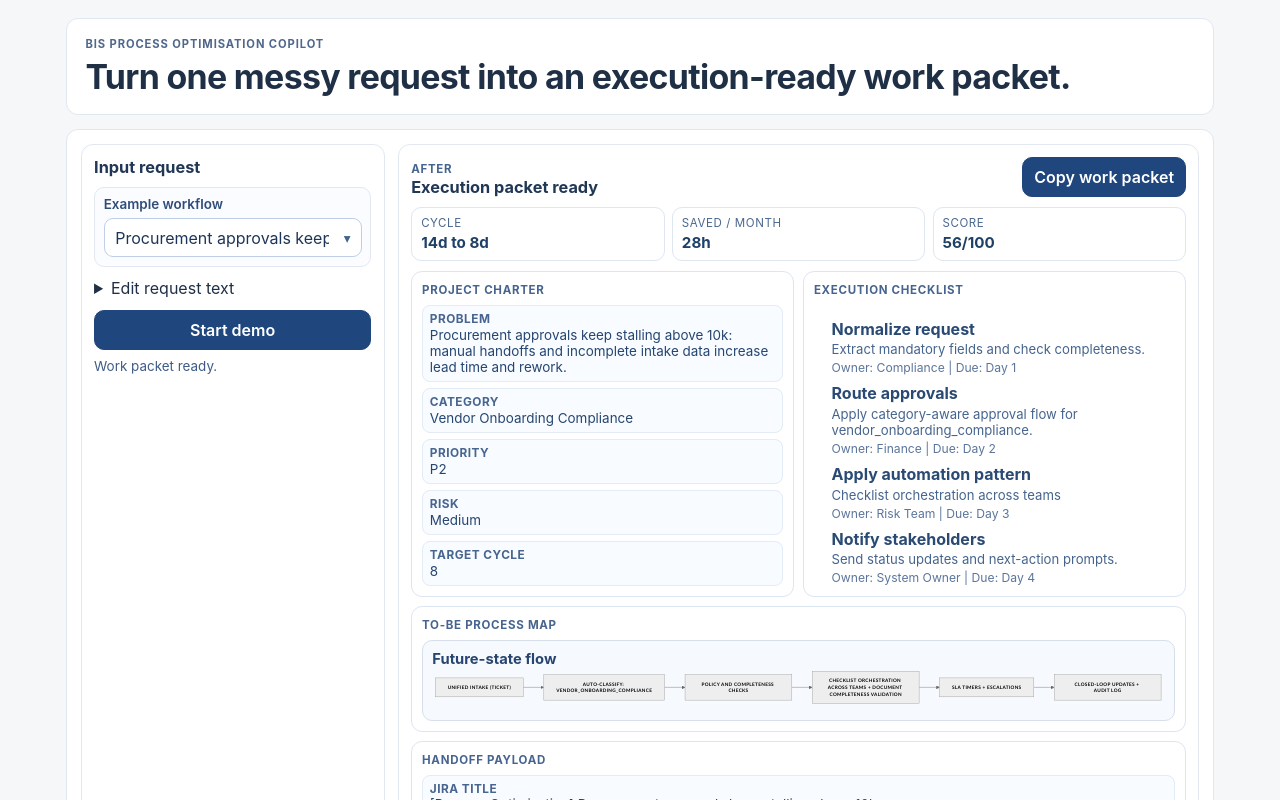
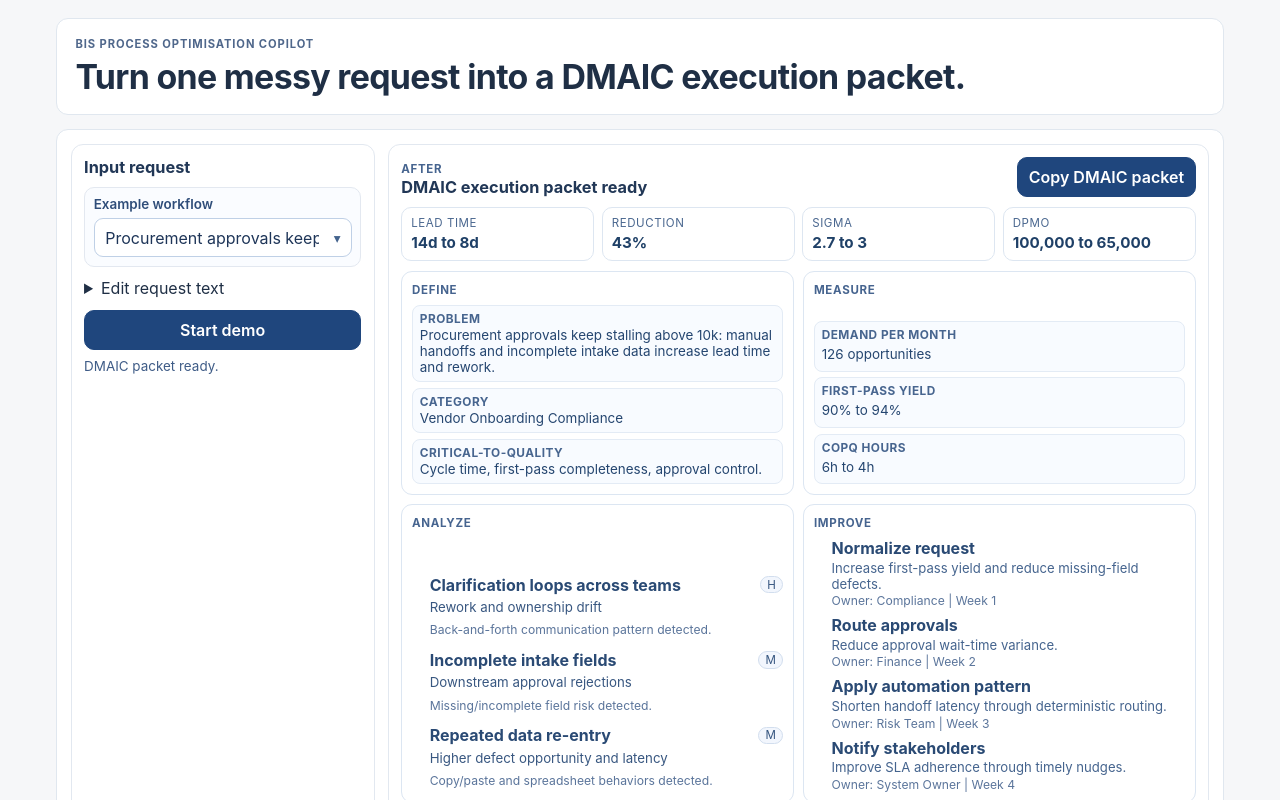
Before and after one commit to KumarNavish/KumarNavish.github.io, a React (Vite) app in the folder site/demos/bis-continual-process-automation-demo/: page / in a window 1280 px wide. Both pictures are taken after a click on the button "Start demo". Shown: the top 800 px of the page. Built offline with nearby package versions, Linux system fonts and the light colour scheme.

Commit message:
refine bis demo: six sigma dmaic-first redesign

```diff
--- a/site/demos/bis-continual-process-automation-demo/src/App.tsx
+++ b/site/demos/bis-continual-process-automation-demo/src/App.tsx
@@ -9,14 +9,45 @@ interface ImpactSnapshot {
   baselineDays: number | null
   targetDays: number | null
   monthlyHoursSaved: number
+  leadTimeReductionPct: number | null
 }
 
-interface ActionItem {
+interface SigmaSnapshot {
+  opportunitiesPerMonth: number
+  baselineDPMO: number
+  targetDPMO: number
+  baselineSigma: number
+  targetSigma: number
+  firstPassCurrentPct: number
+  firstPassTargetPct: number
+  copqHoursCurrent: number
+  copqHoursTarget: number
+}
+
+interface RootCauseItem {
+  cause: string
+  effect: string
+  evidence: string
+  priority: 'H' | 'M'
+}
+
+interface ImproveActionItem {
   id: string
-  title: string
-  detail: string
+  step: string
   owner: string
-  dueDay: number
+  expectedEffect: string
+  dueWeek: number
+}
+
+interface ControlPlanItem {
+  metric: string
+  owner: string
+  frequency: string
+  trigger: string
+}
+
+function clamp(value: number, min: number, max: number): number {
+  return Math.max(min, Math.min(max, value))
 }
 
 function metricToText(value: string | number | null | undefined): string {
@@ -71,22 +102,191 @@ function buildImpactSnapshot(result: PipelineResult): ImpactSnapshot {
   const baselineDays = toNumber(result.charter.baseline_metrics.cycle_time_days)
   const targetDays = toNumber(result.charter.target_metrics.cycle_time_days_target)
 
+  const leadTimeReductionPct =
+    baselineDays !== null && targetDays !== null && baselineDays > 0
+      ? Math.max(0, Math.round(((baselineDays - targetDays) / baselineDays) * 100))
+      : null
+
   return {
     baselineDays,
     targetDays,
     monthlyHoursSaved: result.triage.est_savings_hours_per_month,
+    leadTimeReductionPct,
   }
 }
 
-function buildActionItems(result: PipelineResult): ActionItem[] {
+function dpmoToSigma(dpmo: number): number {
+  const points = [
+    { sigma: 6, dpmo: 3.4 },
+    { sigma: 5, dpmo: 233 },
+    { sigma: 4, dpmo: 6210 },
+    { sigma: 3, dpmo: 66807 },
+    { sigma: 2, dpmo: 308537 },
+    { sigma: 1, dpmo: 690000 },
+  ]
+
+  if (dpmo <= points[0].dpmo) {
+    return points[0].sigma
+  }
+
+  if (dpmo >= points[points.length - 1].dpmo) {
+    return points[points.length - 1].sigma
+  }
+
+  for (let i = 0; i < points.length - 1; i += 1) {
+    const high = points[i]
+    const low = points[i + 1]
+
+    if (dpmo >= high.dpmo && dpmo <= low.dpmo) {
+      const highLog = Math.log10(high.dpmo)
+      const lowLog = Math.log10(low.dpmo)
+      const currentLog = Math.log10(dpmo)
+      const ratio = (currentLog - highLog) / (lowLog - highLog)
+      const interpolated = high.sigma - ratio * (high.sigma - low.sigma)
+      return Number(interpolated.toFixed(1))
+    }
+  }
+
+  return 1
+}
+
+function buildSigmaSnapshot(result: PipelineResult): SigmaSnapshot {
+  const volume =
+    result.extracted.volume_per_month ?? result.sample.ground_truth.volume_per_month ?? 40
+  const manualSteps = Math.max(1, result.extracted.manual_step_count)
+  const opportunitiesPerMonth = Math.max(1, volume * manualSteps)
+
+  const riskBaseRate: Record<'low' | 'medium' | 'high', number> = {
+    low: 0.06,
+    medium: 0.09,
+    high: 0.13,
+  }
+
+  const baselineRate = clamp(
+    riskBaseRate[result.triage.risk_level] + Math.min(0.06, Math.max(0, (manualSteps - 2) * 0.01)),
+    0.03,
+    0.25,
+  )
+
+  const automationLift = clamp(result.triage.automation_score / 160, 0.2, 0.7)
+  const targetRate = clamp(baselineRate * (1 - automationLift), 0.008, 0.16)
+
+  const baselineDPMO = Math.round(baselineRate * 1_000_000)
+  const targetDPMO = Math.round(targetRate * 1_000_000)
+
+  const copqHoursCurrent = Math.round(opportunitiesPerMonth * baselineRate * 0.5)
+  const copqHoursTarget = Math.round(opportunitiesPerMonth * targetRate * 0.5)
+
+  return {
+    opportunitiesPerMonth,
+    baselineDPMO,
+    targetDPMO,
+    baselineSigma: dpmoToSigma(baselineDPMO),
+    targetSigma: dpmoToSigma(targetDPMO),
+    firstPassCurrentPct: Math.round((1 - baselineRate) * 100),
+    firstPassTargetPct: Math.round((1 - targetRate) * 100),
+    copqHoursCurrent,
+    copqHoursTarget,
+  }
+}
+
+function buildRootCauses(result: PipelineResult): RootCauseItem[] {
+  const catalog: Record<string, { cause: string; effect: string; evidence: string }> = {
+    delay: {
+      cause: 'Approval queue variability',
+      effect: 'Lead-time spikes and SLA misses',
+      evidence: 'Delay language detected in request.',
+    },
+    back_and_forth: {
+      cause: 'Clarification loops across teams',
+      effect: 'Rework and ownership drift',
+      evidence: 'Back-and-forth communication pattern detected.',
+    },
+    manual_work: {
+      cause: 'Manual routing and updates',
+      effect: 'Inconsistent handling and long cycle time',
+      evidence: 'Manual handling references detected.',
+    },
+    rekeying: {
+      cause: 'Repeated data re-entry',
+      effect: 'Higher defect opportunity and latency',
+      evidence: 'Copy/paste and spreadsheet behaviors detected.',
+    },
+    missing_fields: {
+      cause: 'Incomplete intake fields',
+      effect: 'Downstream approval rejections',
+      evidence: 'Missing/incomplete field risk detected.',
+    },
+    escalation: {
+      cause: 'Late risk surfacing',
+      effect: 'Emergency escalation workload',
+      evidence: 'Escalation terms detected in request.',
+    },
+    ownership_confusion: {
+      cause: 'Unclear process ownership',
+      effect: 'Stalled handoffs and poor accountability',
+      evidence: 'Ownership confusion terms detected.',
+    },
+  }
+
+  const mapped = result.extracted.pain_keywords
+    .map((keyword) => catalog[keyword])
+    .filter((item): item is { cause: string; effect: string; evidence: string } => Boolean(item))
+
+  if (mapped.length === 0) {
+    return [
+      {
+        cause: 'Manual handoff complexity',
+        effect: 'Cycle-time variance and rework',
+        evidence: `${result.extracted.manual_step_count} manual touchpoints detected.`,
+        priority: 'H',
+      },
+      {
+        cause: 'Cross-system fragmentation',
+        effect: 'Delayed status synchronization',
+        evidence:
+          result.extracted.key_systems.length > 0
+            ? `Systems involved: ${result.extracted.key_systems.join(', ')}.`
+            : 'Multiple workflow systems implied by request context.',
+        priority: 'M',
+      },
+    ]
+  }
+
+  return mapped.slice(0, 3).map((item, index) => ({
+    ...item,
+    priority: index === 0 ? 'H' : 'M',
+  }))
+}
+
+function buildImprovePlan(result: PipelineResult): ImproveActionItem[] {
+  const effectMap: Record<string, string> = {
+    validation: 'Increase first-pass yield and reduce missing-field defects.',
+    approval: 'Reduce approval wait-time variance.',
+    routing: 'Shorten handoff latency through deterministic routing.',
+    notification: 'Improve SLA adherence through timely nudges.',
+    update: 'Close execution loop with synchronized status updates.',
+  }
+
   const fallbackOwners = ['Process Lead', 'Ops Manager', 'Control Owner', 'System Owner']
 
   return result.blueprint.steps.slice(0, 4).map((step, index) => ({
     id: step.id,
-    title: step.name,
-    detail: step.description,
+    step: step.name,
     owner: result.extracted.approval_roles[index] ?? fallbackOwners[index] ?? 'Operations Team',
-    dueDay: index + 1,
+    expectedEffect: effectMap[step.type] ?? 'Reduce variation and improve flow.',
+    dueWeek: index + 1,
+  }))
+}
+
+function buildControlPlan(result: PipelineResult): ControlPlanItem[] {
+  const fallbackOwners = ['Process Owner', 'Quality Lead', 'Operations Manager']
+
+  return result.blueprint.monitoring.slice(0, 3).map((item, index) => ({
+    metric: item.metric,
+    owner: fallbackOwners[index] ?? 'Process Team',
+    frequency: index === 0 ? 'Daily' : 'Weekly',
+    trigger: item.alert_condition,
   }))
 }
 
@@ -126,7 +326,10 @@ function App() {
   )
 
   const impactSnapshot = useMemo(() => (result ? buildImpactSnapshot(result) : null), [result])
-  const actionItems = useMemo(() => (result ? buildActionItems(result) : []), [result])
+  const sigmaSnapshot = useMemo(() => (result ? buildSigmaSnapshot(result) : null), [result])
+  const rootCauses = useMemo(() => (result ? buildRootCauses(result) : []), [result])
+  const improvePlan = useMemo(() => (result ? buildImprovePlan(result) : []), [result])
+  const controlPlan = useMemo(() => (result ? buildControlPlan(result) : []), [result])
 
   const previewBaselineDays = selectedSample?.ground_truth.baseline_cycle_time_days ?? null
   const previewVolume = selectedSample?.ground_truth.volume_per_month ?? null
@@ -145,9 +348,14 @@ function App() {
       ? (result.exports.jira_issue_create.fields as Record<string, unknown>)
       : null
 
-  const servicenowPayload =
-    result && typeof result.exports.servicenow_record_create === 'object'
-      ? (result.exports.servicenow_record_create as Record<string, unknown>)
+  const servicenowBody =
+    result &&
+    typeof result.exports.servicenow_record_create === 'object' &&
+    typeof (result.exports.servicenow_record_create as Record<string, unknown>).payload === 'object'
+      ? ((result.exports.servicenow_record_create as Record<string, unknown>).payload as Record<
+          string,
+          unknown
+        >)
       : null
 
   const trackerPayload =
@@ -165,7 +373,7 @@ function App() {
     if (!result) {
       return 'Click Start demo.'
     }
-    return 'Work packet ready.'
+    return 'DMAIC packet ready.'
   }, [error, isRunning, result])
 
   function handleSampleChange(sampleId: string) {
@@ -218,6 +426,13 @@ function App() {
       workflow: result.sample.title,
       triage: result.triage,
       charter: result.charter,
+      six_sigma: {
+        impact: impactSnapshot,
+        sigma: sigmaSnapshot,
+        root_causes: rootCauses,
+        improve_plan: improvePlan,
+        control_plan: controlPlan,
+      },
       process_map: {
         as_is_mermaid: result.asIsMermaid,
         to_be_mermaid: result.toBeMermaid,
@@ -226,14 +441,14 @@ function App() {
       exports: result.exports,
     }
 
-    await copyJson('Work packet', packagePayload)
+    await copyJson('DMAIC work packet', packagePayload)
   }
 
   return (
     <main className="page-shell">
       <header className="hero">
         <p className="eyebrow">BIS Process Optimisation Copilot</p>
-        <h1>Turn one messy request into an execution-ready work packet.</h1>
+        <h1>Turn one messy request into a DMAIC execution packet.</h1>
       </header>
 
       <section className="panel workspace-panel">
@@ -305,34 +520,43 @@ function App() {
               <header className="packet-header">
                 <div>
                   <p className="label">After</p>
-                  <h2>Execution packet ready</h2>
+                  <h2>DMAIC execution packet ready</h2>
                 </div>
                 <button className="primary-btn" onClick={() => void copyFullPack()}>
-                  Copy work packet
+                  Copy DMAIC packet
                 </button>
               </header>
 
-              <div className="summary-row">
+              <div className="summary-row four-up">
                 <article className="summary-card">
-                  <span>Cycle</span>
+                  <span>Lead Time</span>
                   <strong>
                     {formatDays(beforeCycleTime)} to {formatDays(afterCycleTime)}
                   </strong>
                 </article>
                 <article className="summary-card">
-                  <span>Saved / month</span>
-                  <strong>{impactSnapshot.monthlyHoursSaved}h</strong>
+                  <span>Reduction</span>
+                  <strong>{impactSnapshot.leadTimeReductionPct ?? 0}%</strong>
                 </article>
                 <article className="summary-card">
-                  <span>Score</span>
-                  <strong>{result.triage.automation_score}/100</strong>
+                  <span>Sigma</span>
+                  <strong>
+                    {sigmaSnapshot.baselineSigma} to {sigmaSnapshot.targetSigma}
+                  </strong>
+                </article>
+                <article className="summary-card">
+                  <span>DPMO</span>
+                  <strong>
+                    {sigmaSnapshot.baselineDPMO.toLocaleString()} to{' '}
+                    {sigmaSnapshot.targetDPMO.toLocaleString()}
+                  </strong>
                 </article>
               </div>
 
-              <section className="packet-grid">
-                <article className="packet-card">
-                  <p className="card-kicker">Project charter</p>
-                  <ul className="value-list">
+              <section className="dmaic-grid">
+                <article className="dmaic-card">
+                  <p className="card-kicker">Define</p>
+                  <ul className="field-list">
                     <li>
                       <strong>Problem</strong>
                       <span>{result.charter.problem_statement}</span>
@@ -342,50 +566,95 @@ function App() {
                       <span>{prettyCategory(result.triage.category)}</span>
                     </li>
                     <li>
-                      <strong>Priority</strong>
-                      <span>{result.triage.priority}</span>
-                    </li>
-                    <li>
-                      <strong>Risk</strong>
-                      <span>{prettyCategory(result.triage.risk_level)}</span>
-                    </li>
-                    <li>
-                      <strong>Target cycle</strong>
-                      <span>{metricToText(result.charter.target_metrics.cycle_time_days_target)}</span>
+                      <strong>Critical-to-quality</strong>
+                      <span>Cycle time, first-pass completeness, approval control.</span>
                     </li>
                   </ul>
                 </article>
 
-                <article className="packet-card">
-                  <p className="card-kicker">Execution checklist</p>
-                  <ol className="checklist">
-                    {actionItems.map((item) => (
+                <article className="dmaic-card">
+                  <p className="card-kicker">Measure</p>
+                  <ul className="field-list">
+                    <li>
+                      <strong>Demand per month</strong>
+                      <span>{sigmaSnapshot.opportunitiesPerMonth.toLocaleString()} opportunities</span>
+                    </li>
+                    <li>
+                      <strong>First-pass yield</strong>
+                      <span>
+                        {sigmaSnapshot.firstPassCurrentPct}% to {sigmaSnapshot.firstPassTargetPct}%
+                      </span>
+                    </li>
+                    <li>
+                      <strong>COPQ hours</strong>
+                      <span>
+                        {sigmaSnapshot.copqHoursCurrent}h to {sigmaSnapshot.copqHoursTarget}h
+                      </span>
+                    </li>
+                  </ul>
+                </article>
+
+                <article className="dmaic-card">
+                  <p className="card-kicker">Analyze</p>
+                  <ol className="cause-list">
+                    {rootCauses.map((cause) => (
+                      <li key={cause.cause}>
+                        <header>
+                          <strong>{cause.cause}</strong>
+                          <span>{cause.priority}</span>
+                        </header>
+                        <p>{cause.effect}</p>
+                        <small>{cause.evidence}</small>
+                      </li>
+                    ))}
+                  </ol>
+                </article>
+
+                <article className="dmaic-card">
+                  <p className="card-kicker">Improve</p>
+                  <ol className="action-list">
+                    {improvePlan.map((item) => (
                       <li key={item.id}>
-                        <strong>{item.title}</strong>
-                        <span>{item.detail}</span>
+                        <strong>{item.step}</strong>
+                        <span>{item.expectedEffect}</span>
                         <small>
-                          Owner: {item.owner} | Due: Day {item.dueDay}
+                          Owner: {item.owner} | Week {item.dueWeek}
                         </small>
                       </li>
                     ))}
                   </ol>
                 </article>
 
-                <article className="packet-card span-2">
-                  <p className="card-kicker">To-be process map</p>
+                <article className="dmaic-card">
+                  <p className="card-kicker">Control</p>
+                  <ul className="control-list">
+                    {controlPlan.map((item) => (
+                      <li key={item.metric}>
+                        <strong>{item.metric}</strong>
+                        <span>
+                          {item.frequency} | {item.owner}
+                        </span>
+                        <small>{item.trigger}</small>
+                      </li>
+                    ))}
+                  </ul>
+                </article>
+
+                <article className="dmaic-card span-2">
+                  <p className="card-kicker">To-Be Process Map</p>
                   <MermaidDiagram title="Future-state flow" chart={result.toBeMermaid} />
                 </article>
 
-                <article className="packet-card span-2">
-                  <p className="card-kicker">Handoff payload</p>
-                  <ul className="value-list compact">
+                <article className="dmaic-card span-2">
+                  <p className="card-kicker">Handoff Payload</p>
+                  <ul className="field-list compact">
                     <li>
                       <strong>Jira title</strong>
                       <span>{metricToText(jiraFields?.summary)}</span>
                     </li>
                     <li>
                       <strong>ServiceNow short description</strong>
-                      <span>{metricToText(servicenowPayload?.short_description)}</span>
+                      <span>{metricToText(servicenowBody?.short_description)}</span>
                     </li>
                     <li>
                       <strong>Tracker owner</strong>
--- a/site/demos/bis-continual-process-automation-demo/src/styles.css
+++ b/site/demos/bis-continual-process-automation-demo/src/styles.css
@@ -15,7 +15,7 @@ body {
 }
 
 .page-shell {
-  width: min(1180px, 100%);
+  width: min(1200px, 100%);
   margin: 0 auto;
   padding: 1.1rem 1rem 2rem;
   display: grid;
@@ -250,6 +250,10 @@ button:disabled {
   gap: 0.46rem;
 }
 
+.summary-row.four-up {
+  grid-template-columns: repeat(4, minmax(0, 1fr));
+}
+
 .summary-card {
   border: 1px solid #dde6f1;
   border-radius: 10px;
@@ -278,13 +282,13 @@ button:disabled {
   gap: 0.64rem;
 }
 
-.packet-grid {
+.dmaic-grid {
   display: grid;
   grid-template-columns: repeat(2, minmax(0, 1fr));
   gap: 0.56rem;
 }
 
-.packet-card {
+.dmaic-card {
   border: 1px solid #dce6f2;
   border-radius: 11px;
   background: #fff;
@@ -293,11 +297,12 @@ button:disabled {
   gap: 0.42rem;
 }
 
-.packet-card.span-2 {
+.dmaic-card.span-2 {
   grid-column: 1 / -1;
 }
 
-.value-list {
+.field-list,
+.control-list {
   margin: 0;
   padding-left: 0;
   list-style: none;
@@ -305,7 +310,8 @@ button:disabled {
   gap: 0.35rem;
 }
 
-.value-list li {
+.field-list li,
+.control-list li {
   display: grid;
   gap: 0.08rem;
   padding: 0.38rem 0.42rem;
@@ -314,43 +320,75 @@ button:disabled {
   background: #f8fbff;
 }
 
-.value-list strong {
+.field-list strong,
+.control-list strong {
   font-size: 0.74rem;
   color: #47658f;
   text-transform: uppercase;
   letter-spacing: 0.04em;
 }
 
-.value-list span {
+.field-list span,
+.control-list span {
   color: #254670;
   font-size: 0.84rem;
 }
 
-.value-list.compact li {
+.field-list.compact li {
   gap: 0;
 }
 
-.checklist {
+.control-list small {
+  color: #4c6992;
+  font-size: 0.78rem;
+}
+
+.cause-list,
+.action-list {
   margin: 0;
   padding-left: 1.1rem;
   display: grid;
   gap: 0.44rem;
 }
 
-.checklist li {
+.cause-list li,
+.action-list li {
   color: #2a4a74;
   display: grid;
   gap: 0.1rem;
 }
 
-.checklist li span {
+.cause-list header {
+  display: flex;
+  align-items: center;
+  justify-content: space-between;
+  gap: 0.4rem;
+}
+
+.cause-list header span {
+  border: 1px solid #d2deee;
+  border-radius: 999px;
+  padding: 0.05rem 0.4rem;
+  font-size: 0.72rem;
+  color: #35557f;
+  background: #f2f6fd;
+}
+
+.cause-list p {
+  margin: 0;
+  color: #385780;
+  font-size: 0.83rem;
+}
+
+.cause-list small,
+.action-list small {
+  color: #5b759b;
+  font-size: 0.76rem;
+}
+
+.action-list li span {
   font-size: 0.82rem;
   color: #45648e;
-}
-
-.checklist li small {
-  font-size: 0.76rem;
-  color: #5b759b;
 }
 
 .actions-row {
@@ -387,6 +425,10 @@ button:disabled {
   .workspace-panel {
     grid-template-columns: 1fr;
   }
+
+  .summary-row.four-up {
+    grid-template-columns: repeat(2, minmax(0, 1fr));
+  }
 }
 
 @media (max-width: 760px) {
@@ -395,7 +437,8 @@ button:disabled {
   }
 
   .summary-row,
-  .packet-grid {
+  .summary-row.four-up,
+  .dmaic-grid {
     grid-template-columns: 1fr;
   }
 
```
